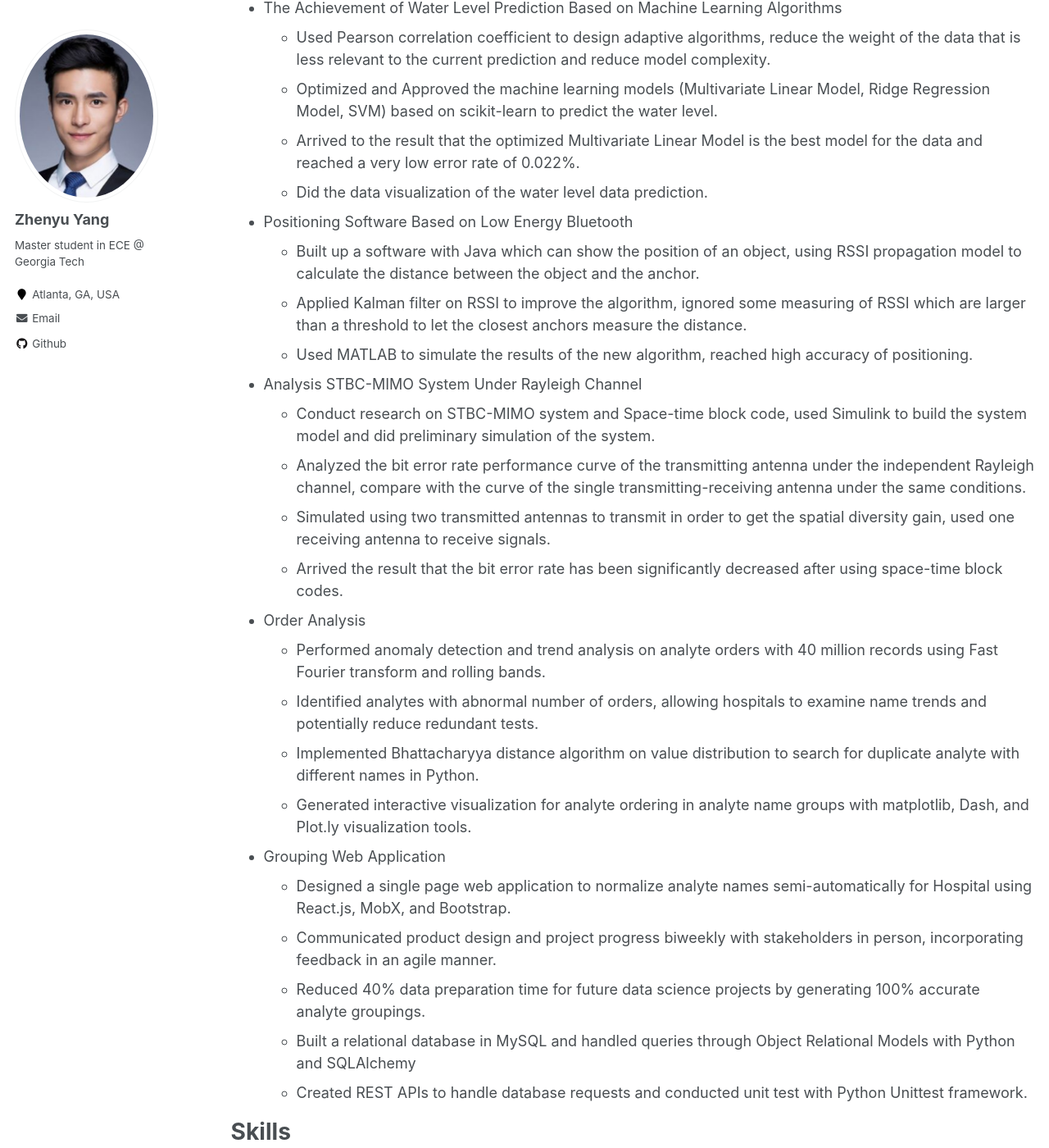
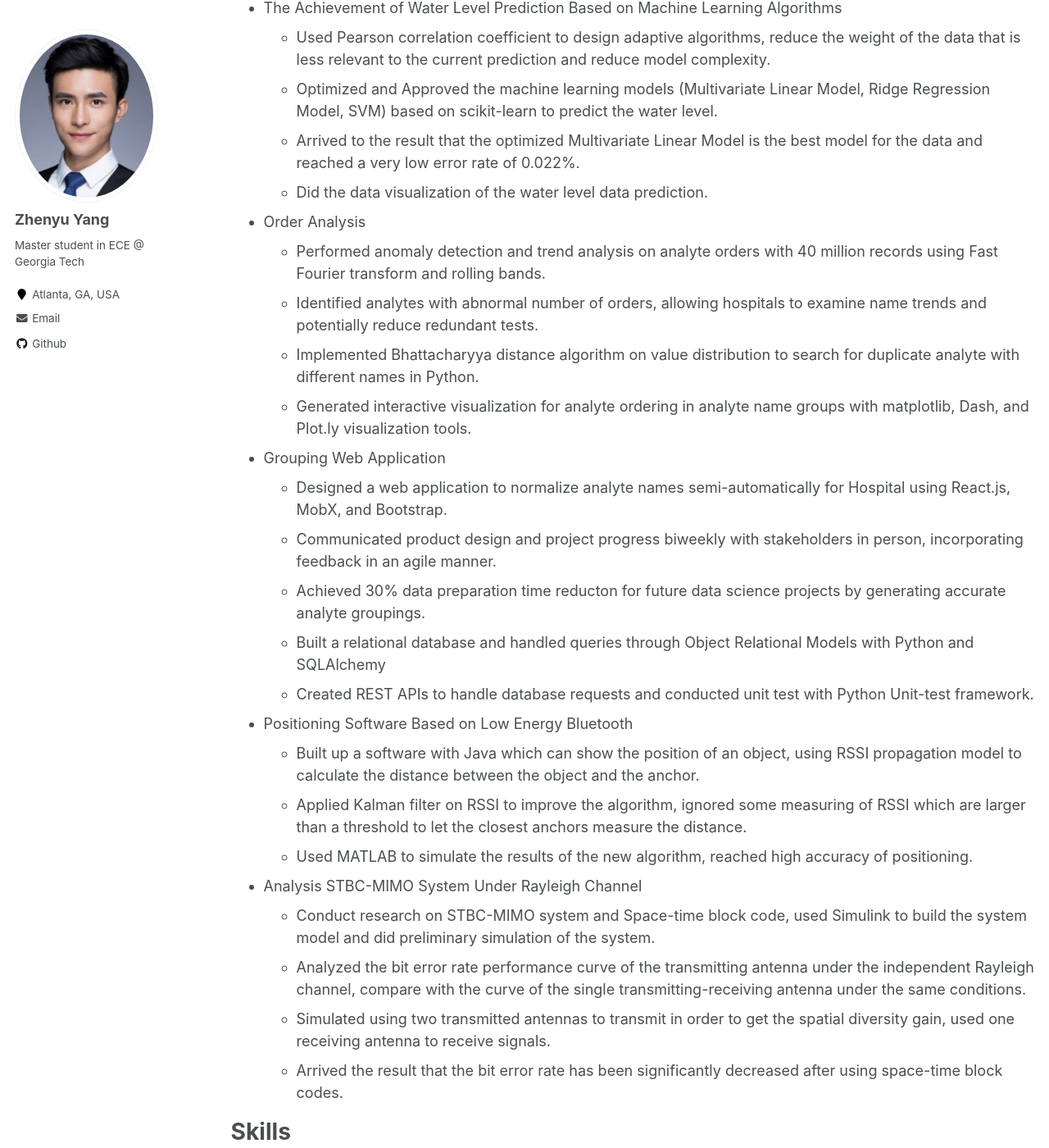
Before and after one commit to azpeteryang/azpeteryang.github.io, a Jekyll site: the page built from _pages/cv.md, in a window 1280 px wide and 1400 px high, scrolled down 905 px. Shown: the whole window at 82% size. Built offline with Jekyll 4.4.1, drawn with Linux system fonts in a browser that asks for light colours; some of the changed lines change nothing that is shown.

Commit message:
Update cv.md

```diff
--- a/_pages/cv.md
+++ b/_pages/cv.md
@@ -36,6 +36,22 @@ Projects and research
   * Arrived to the result that the optimized Multivariate Linear Model is the best model for the data and reached a very low error rate of 0.022%.
   * Did the data visualization of the water level data prediction.
 
+
+* Order Analysis
+  * Performed anomaly detection and trend analysis on analyte orders with 40 million records using Fast Fourier transform and rolling bands.
+  * Identified analytes with abnormal number of orders, allowing hospitals to examine name trends and potentially reduce redundant tests.
+  * Implemented Bhattacharyya distance algorithm on value distribution to search for duplicate analyte with different names in Python.
+  * Generated interactive visualization for analyte ordering in analyte name groups with matplotlib, Dash, and Plot.ly visualization tools.
+
+
+* Grouping Web Application
+  * Designed a web application to normalize analyte names semi-automatically for Hospital using React.js, MobX, and Bootstrap.
+  * Communicated product design and project progress biweekly with stakeholders in person, incorporating feedback in an agile manner.
+  * Achieved 30% data preparation time reducton for future data science projects by generating accurate analyte groupings.
+  * Built a relational database and handled queries through Object Relational Models with Python and SQLAlchemy
+  * Created REST APIs to handle database requests and conducted unit test with Python Unit-test framework.
+
+
 * Positioning Software Based on Low Energy Bluetooth
   * Built up a software with Java which can show the position of an object, using RSSI propagation model to calculate the distance between the object and the anchor.
   * Applied Kalman filter on RSSI to improve the algorithm, ignored some measuring of RSSI which are larger than a threshold to let the closest anchors measure the distance.
@@ -47,20 +63,6 @@ Projects and research
   * Simulated using two transmitted antennas to transmit in order to get the spatial diversity gain, used one receiving antenna to receive signals.
   * Arrived the result that the bit error rate has been significantly decreased after using space-time block codes.
 
-* Order Analysis
-  * Performed anomaly detection and trend analysis on analyte orders with 40 million records using Fast Fourier transform and rolling bands.
-  * Identified analytes with abnormal number of orders, allowing hospitals to examine name trends and potentially reduce redundant tests.
-  * Implemented Bhattacharyya distance algorithm on value distribution to search for duplicate analyte with different names in Python.
-  * Generated interactive visualization for analyte ordering in analyte name groups with matplotlib, Dash, and Plot.ly visualization tools.
-
-
-* Grouping Web Application
-  * Designed a single page web application to normalize analyte names semi-automatically for Hospital using React.js, MobX, and Bootstrap.
-  * Communicated product design and project progress biweekly with stakeholders in person, incorporating feedback in an agile manner.
-  * Reduced 40% data preparation time for future data science projects by generating 100% accurate analyte groupings.
-  * Built a relational database in MySQL and handled queries through Object Relational Models with Python and SQLAlchemy
-  * Created REST APIs to handle database requests and conducted unit test with Python Unittest framework.
-
 
 Skills
 ======
```
